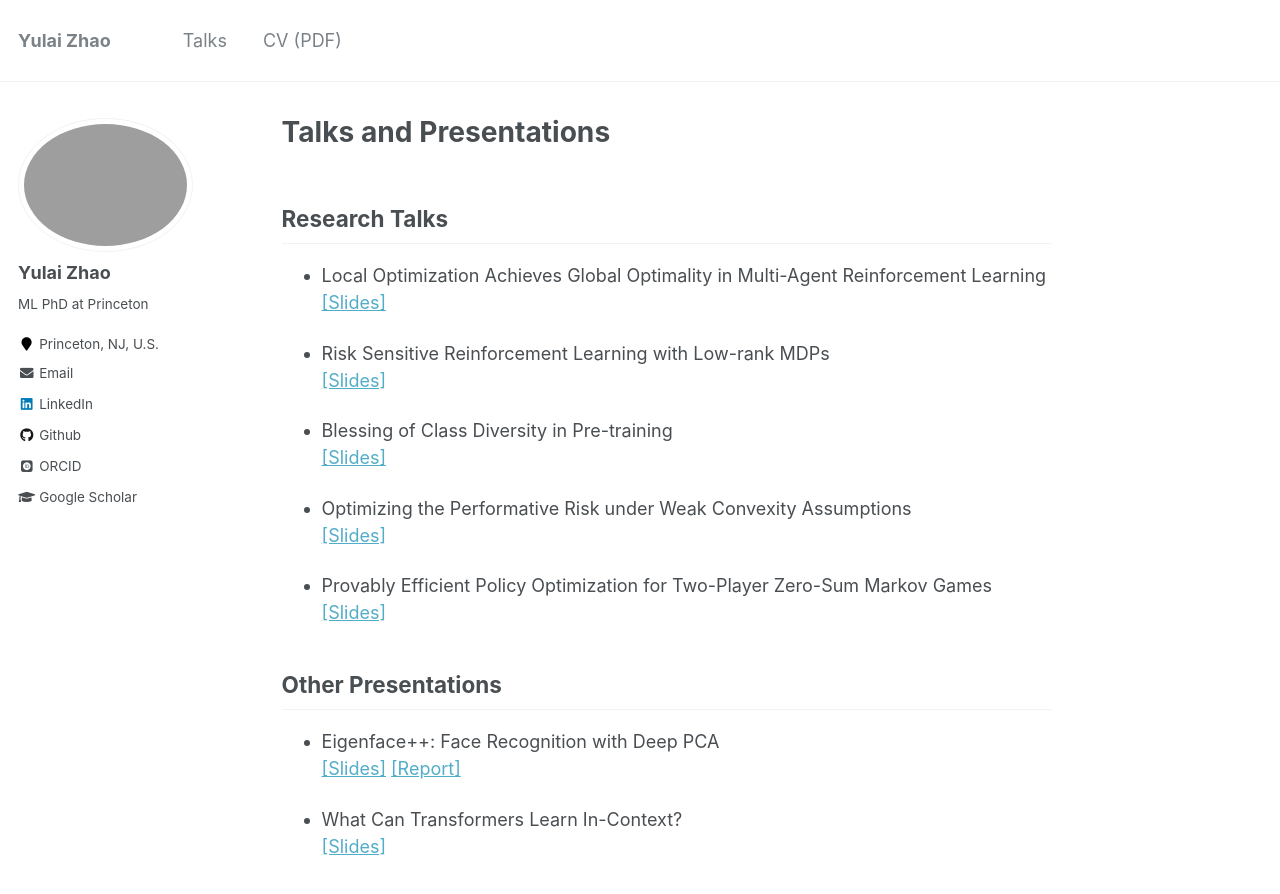
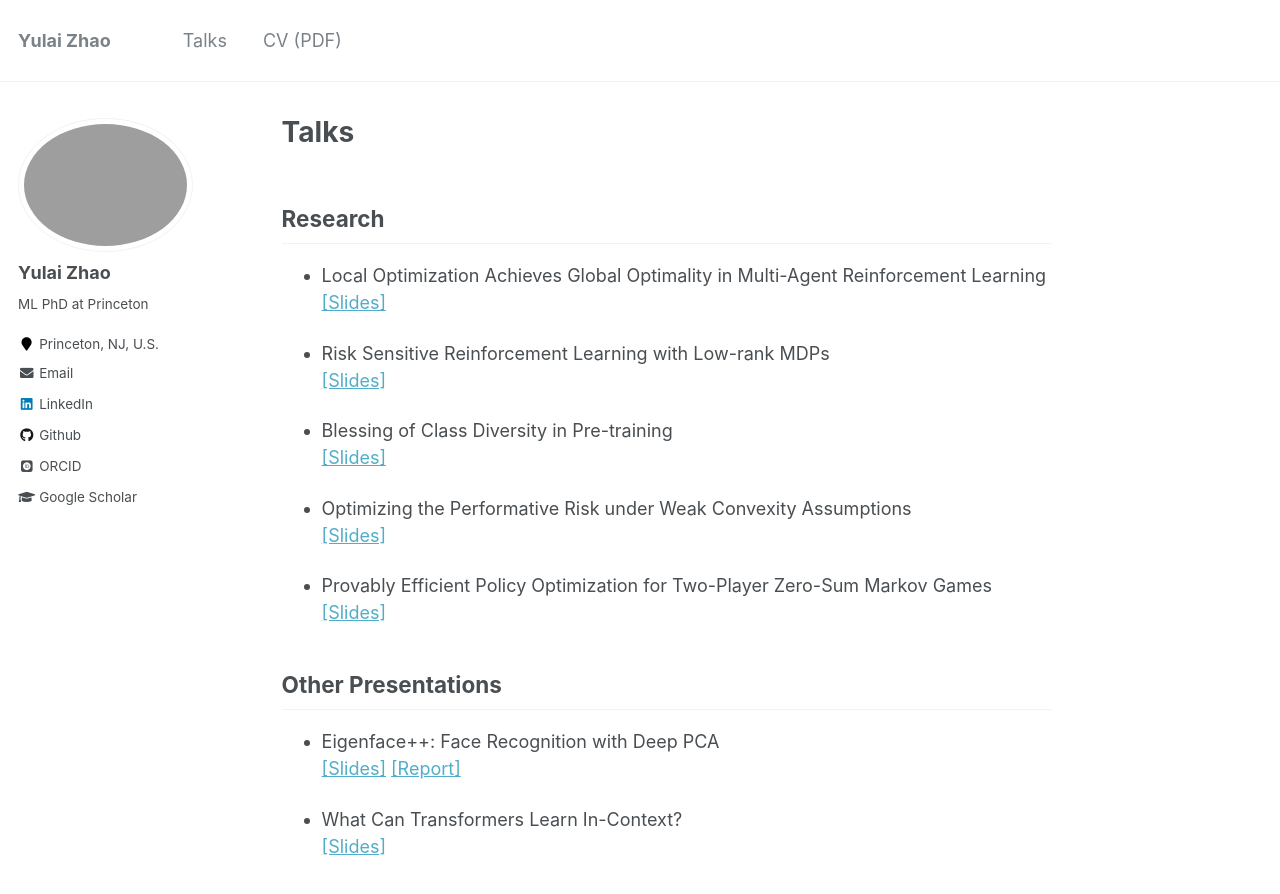
Before and after one commit to zhaoyl18/zhaoyl18.github.io, a Jekyll site: the page built from _pages/talks.md, in a window 1280 px wide and 1045 px high. Shown: the top 894 px of the window. Built offline with Jekyll 4.4.1, drawn with Linux system fonts in a browser that asks for light colours; some web fonts are replaced.

```diff
--- a/_pages/talks.md
+++ b/_pages/talks.md
@@ -1,12 +1,12 @@
 ---
 permalink: /talks/
 author_profile: true
-title: "Talks and Presentations"
+title: "Talks"
 redirect_from:
   - /talks.html
 ---
 
-## Research Talks
+## Research
 
 * Local Optimization Achieves Global Optimality in Multi-Agent Reinforcement Learning
 [[Slides]](<https://yulaizhao.com/files/slides_localpgt.pdf>)
```
Also changed, not shown: _pages/about.md (+0 -1 lines).
